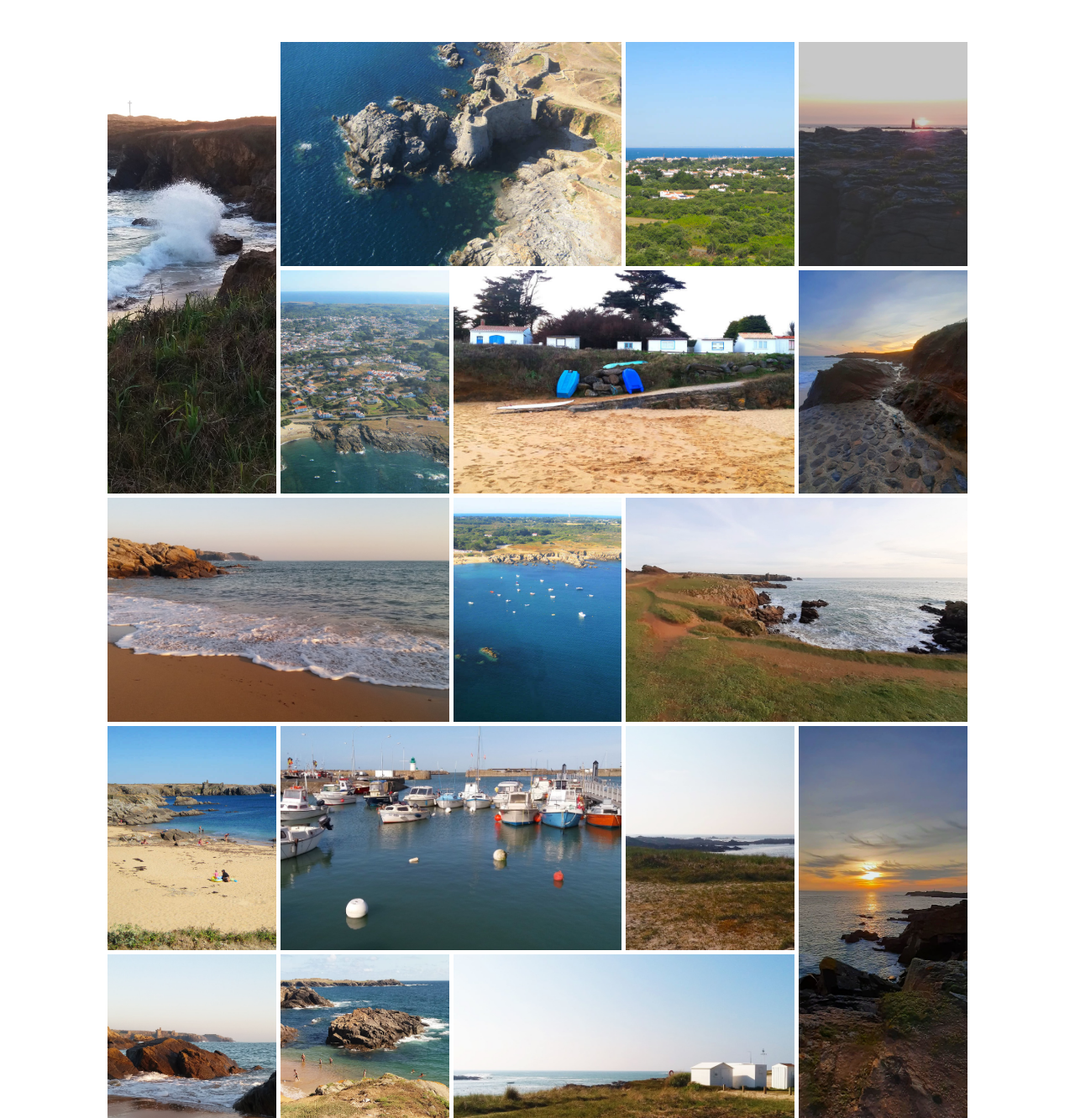
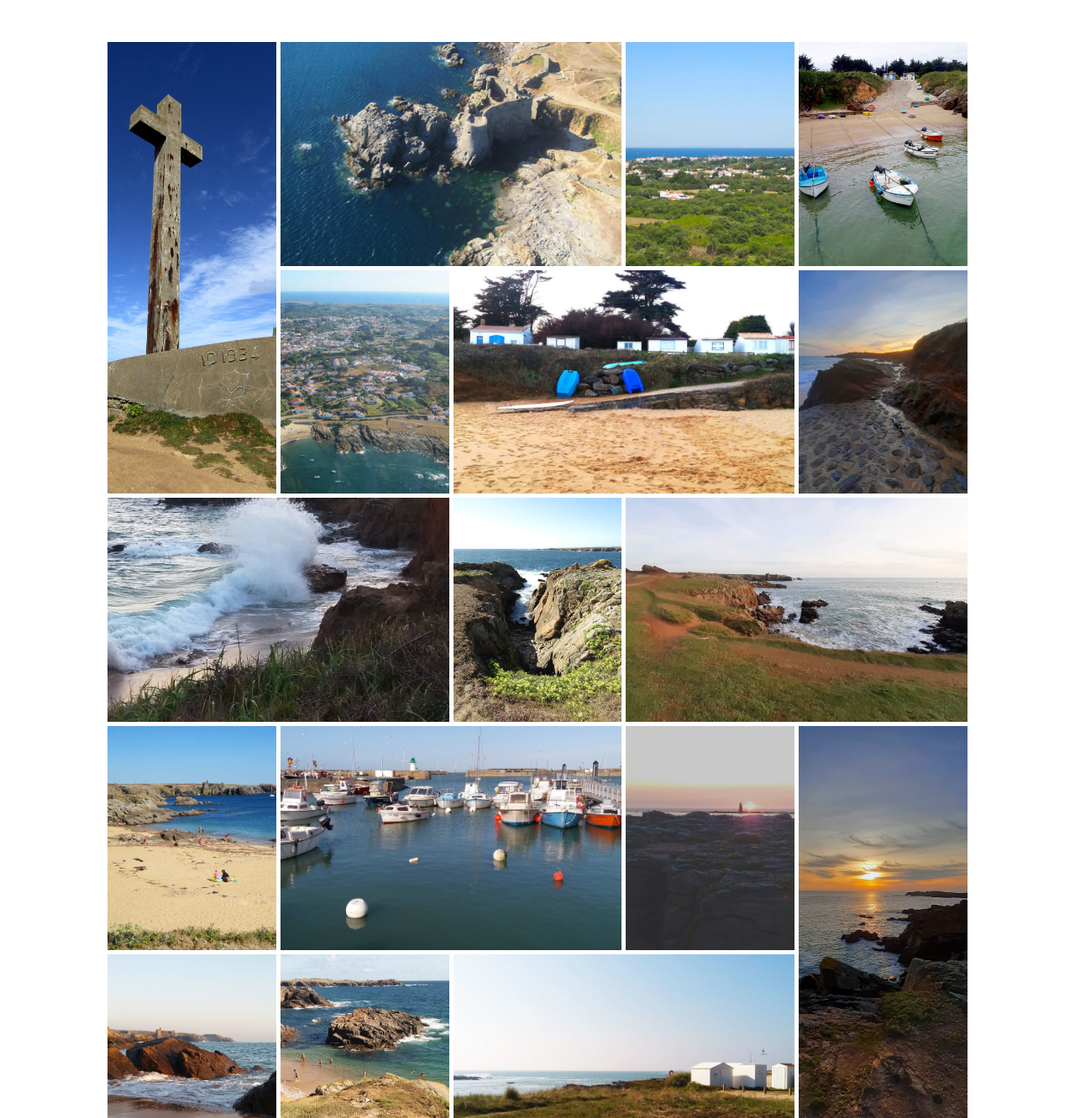
Before and after one commit to Mayon85/myeu-bicyclette, a plain HTML site: page pages/galerie-photos.html in a window 1280 px wide. Shown: the part 800-2132 px from the top of the page at 84% size. Drawn offline with Linux system fonts and the light colour scheme; a web font is replaced by a local one.

Commit message:
Ajout photos galerie

```diff
--- a/pages/galerie-photos.html
+++ b/pages/galerie-photos.html
@@ -129,8 +129,8 @@
                 <div class="container-gallery">
 
                         <div class="box a">
-                                <img class="myImages" src="../ressources/gallery/sabia-croix.jpg"
-                                        alt="Vue de la croix du chatelet sur la plage des Sabias">
+                                <img class="myImages" src="../ressources/gallery/croix-chatelet.jpg"
+                                        alt="Calvaire du Châtelet">
                         </div>
                         <div class="box b">
                                 <img class="myImages" src="../ressources/gallery/vieux-chateau.jpg"
@@ -140,8 +140,8 @@
                                 <img class="myImages" src="../ressources/gallery/vue-du-phare.jpg" alt="Vue du Grand Phare">
                         </div>
                         <div class="box d">
-                                <img class="myImages" src="../ressources/gallery/pointe-du-but.jpg"
-                                        alt="La pointe du But">
+                                <img class="myImages" src="../ressources/gallery/petit-port.jpg"
+                                        alt="Petit Port des Vieilles">
                         </div>
                         <div class="box e">
                                 <img class="myImages" src="../ressources/gallery/plage-moulin.jpg"
@@ -156,12 +156,12 @@
                                         alt="Coucher du Soleil à la plage des Sabias">
                         </div>
                         <div class="box h">
-                                <img class="myImages" src="../ressources/gallery/sabia-eau.jpg"
-                                        alt="Plage des Sabias avec vue sur le vieux château">
+                                <img class="myImages" src="../ressources/gallery/sabia-croix.jpg"
+                                        alt="Vue de la croix du chatelet sur la plage des Sabias">
                         </div>
                         <div class="box i">
-                                <img class="myImages" src="../ressources/gallery/plage-sabia-helico.jpg"
-                                        alt="Vue aérienne de la plage des Sabias">
+                                <img class="myImages" src="../ressources/gallery/cote-sabia.jpg"
+                                        alt="Vue rocailleuse entre le Châtelet et la plage des Sables Rouis">
                         </div>
                         <div class="box j">
                                 <img class="myImages" src="../ressources/gallery/chemin-chateau.jpg"
@@ -176,8 +176,8 @@
                                         alt="Des bateaux à port Joinville">
                         </div>
                         <div class="box m">
-                                <img class="myImages" src="../ressources/gallery/pointe-du-but2.jpg"
-                                        alt="Vue de la pointe du But">
+                                <img class="myImages" src="../ressources/gallery/pointe-du-but.jpg"
+                                        alt="La Pointe du But">
                         </div>
                         <div class="box n">
                                 <img class="myImages" src="../ressources/gallery/couchersoleil.jpg"
```
Also changed, not shown: ressources/gallery/cote-sabia.jpg (added), ressources/gallery/croix-chatelet.jpg (added), ressources/gallery/petit-port.jpg (added), ressources/gallery/pointe-du-but2.jpg (deleted), ressources/gallery/sabia-eau.jpg (deleted).
